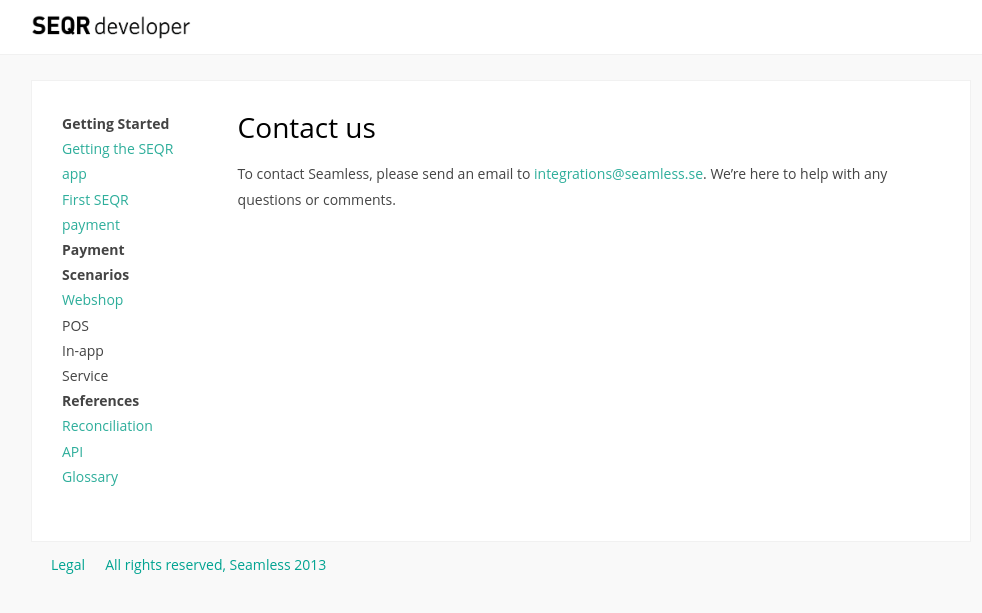
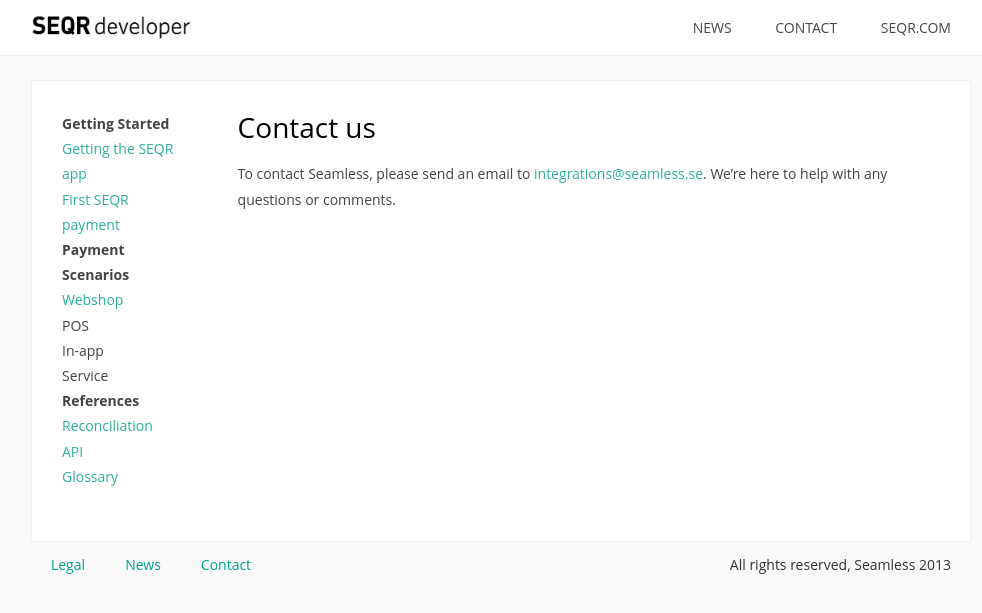
Before and after one commit to SeamlessDistribution/SeamlessDistribution.github.io, a Jekyll site: the page built from contact/index.md, in a window 1280 px wide. Shown: the top 613 px of the page, without its empty margins (139-1121 px from the left). Built offline with Jekyll 4.4.1, drawn with Linux system fonts in a browser that asks for light colours.

Commit message:
added links and styles

```diff
--- a/_layouts/default.html
+++ b/_layouts/default.html
@@ -19,6 +19,13 @@
 	<header id="header">
 		<div class="inner clearfix">
 			<a href="/" class="logo"><img src="/assets/images/logo-seqrdeveloper-black.png"></a>
+		<nav>
+			<ul>
+				<li><a href="/news">News</a></li>
+				<li><a href="/contact">Contact</a></li>
+				<li><a href="https://www.seqr.com">SEQR.COM</a></li>
+			</ul>
+		</nav>
 		</div>
 	</header>
 	<div class="header-clearfix"></div>
@@ -52,7 +59,9 @@
 			<nav class="footer-nav">
 				<ul>
                                         <li><a href="/legal">Legal</a></li>
-                                        <li>All rights reserved, Seamless 2013</li>
+                                        <li><a href="/news">News</a></li>
+                                        <li><a href="/contact">Contact</a></li>
+                                        <li class="rights">All rights reserved, Seamless 2013</li>
 				</ul>
 			</nav>
 		</div>
--- a/assets/css/style.css
+++ b/assets/css/style.css
@@ -243,6 +243,7 @@
 }
 #footer {
 	padding: 10px;
+	margin-bottom: 50px;
 	color: #00a391;
 }
 #footer a { color: #ddd; }
@@ -348,7 +349,11 @@
 	float: right;
 	cursor: pointer;
 }
-
+.rights {
+	float: right !important;
+	padding-right: 20px;
+	color: #333;
+}
 /* TABLES */
 table {
 	margin: 20px 0px;
```
Also changed, not shown: _layouts/firstpage.html (+4 -3 lines).
